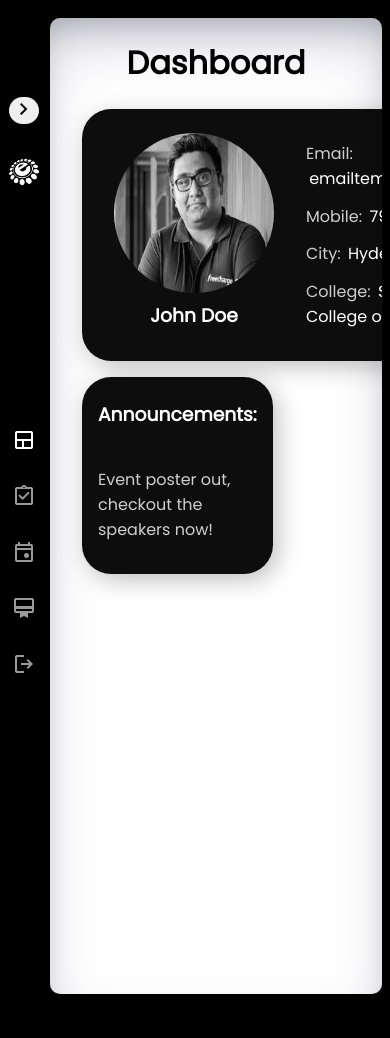
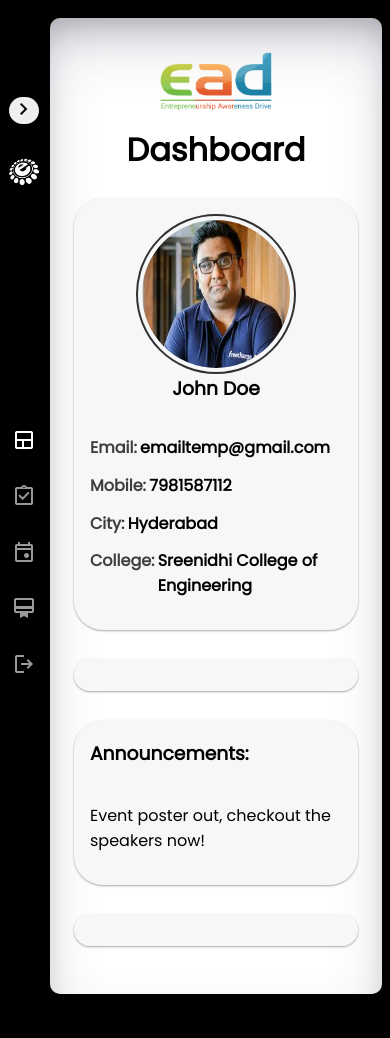
Before and after one commit to abhinavreddy05/ECell-Reg-Portal, a Django app: page /ead/dashboard/ in a window 390 px wide. Run offline with Django 4.2, Linux system fonts and the light colour scheme; a user stored in the database is signed in; some libraries are stand-ins or nearby versions.

Commit message:
chnages made to ead dashboard

```diff
--- a/reg_portal/ead/static/css/ead_dashboard.css
+++ b/reg_portal/ead/static/css/ead_dashboard.css
@@ -4,42 +4,48 @@
     padding: 0 2rem;
 }
 
-.main h1{
-    text-align: center;
+.main span{
+    display: flex;
+    flex-direction: row;
+    align-items: center;
+    justify-content: space-between;
+    margin: 1rem;
+}
+
+.main span h1{
+    margin: 0;
+}
+
+.main span #logo{
+    height: 60px;
+    width: auto;
 }
 
 .main .content{
+    color: black;
+    gap: 1rem;
+    display: grid;
+    grid-template-columns: 1.6fr 1fr;
+    grid-template-rows: 1fr 1fr;
+    margin-bottom: 2rem;
+}
+
+.main .content .card{
+    padding: 1rem;
+    border-radius: 29px;
+    background: hsl(220deg 14% 97%) !important;
+    box-shadow: 0 1px 3px #0000001f, 0 1px 2px #0000003d !important;
+}
+
+.main .content  .card1{
     display: flex;
     flex-direction: row;
-    justify-content: space-evenly;
-    align-items: stretch;
-    color: white;
+    align-items: center;
+    gap: 1rem;
+    font-weight: 700;
 }
 
-.main .content .left{
-    display: flex;
-    flex-direction: column;
-    gap: 1rem;
-}
-
-.main .content .right{
-    display: flex;
-    flex-direction: column;
-}
-
-.main .content .left .card1{
-    display: flex;
-    flex-direction: row;
-    min-width: fit-content;
-    align-items: center;
-    gap: 1rem;
-    padding: 1rem;
-    border-radius: 29px;
-    background: rgba(0, 0, 0, 0.95);
-    box-shadow: 5px 6px 24px 0px rgba(0, 0, 0, 0.25);
-}
-
-.main .content .left .card .profile{
+.main .content  .card1 .profile{
     display: flex;
     flex-direction: column;
     align-items: center;
@@ -47,43 +53,72 @@
     justify-content: center;
 }
 
-.main .content .left .card .profile img{
+.main .content  .card1 .profile img{
     border-radius: 100rem;
     width: 160px;
     height: 160px;
-    filter: saturate(0);
+    border: 2px solid rgba(0, 0, 0, 0.8);
+    padding: 0.25rem;
 }
 
-.main .content .left .card .profile h3{
-    margin: 0.5rem;
+.main .content  .card1 .profile h3{
+    margin: 0rem;
 }
 
-.main .content .left .card .info ul{
+.main .content  .card1 .info ul{
     display: flex;
     flex-direction: column;
     gap: 0.8rem;
 }
 
-.main .content .left .card .info ul li{
-    color: rgba(255, 255, 255, 0.8);
+.main .content  .card1 .info ul li{
+    display: flex;
+    color: rgba(0, 0, 0, 0.75);
 }
 
-.main .content .left .card .info ul li span{
-    color: white;
+.main .content  .card1 .info ul li span{
+    color: black;
     margin: 0 0.2rem;
 }
 
-.main .content .left .card2{
+.main .content  .card3{
     display: flex;
     flex-direction: column;
     min-width: fit-content;
     gap: 1rem;
-    padding: 1rem;
-    border-radius: 29px;
-    background: rgba(0, 0, 0, 0.95);
-    box-shadow: 5px 6px 24px 0px rgba(0, 0, 0, 0.25);
+
 }
 
-.main .content .left .card2 h3{
-    margin: 0.4rem 0;
+.main .content  .card3 h3{
+    margin: 0.2rem 0;
 }
+
+@media (max-width:600px) {
+    .main{
+        padding: 1rem;
+    }
+
+    .main span{
+        display: flex;
+        flex-direction: column-reverse;
+        gap: 1rem;
+    }
+
+    .main .content{
+        padding: 0.5rem;
+    }
+    .main .content .card1{
+        display: flex;
+        flex-direction: column;
+        align-items: center;
+    }
+}
+
+@media (max-width: 1000px) {
+    .main .content{
+        gap: 1.8rem;
+        display: grid;
+        grid-template-columns: 1fr;
+        grid-template-rows: auto auto auto auto;
+    }
+}
--- a/reg_portal/ead/templates/ead/dashboard.html
+++ b/reg_portal/ead/templates/ead/dashboard.html
@@ -2,9 +2,11 @@
 {% load static %}
 
 {% block content %}
-<h1>Dashboard</h1>
+<span>
+    <h1>Dashboard</h1>
+    <img id="logo" src="{% static 'images/ead.png' %}" alt="">
+</span>
 <div class="content">
-    <div class="left col-7">
         <div class="card card1">
             <div class="profile">
                 <img src="{% static 'images/profile.jpeg' %}" alt="Profile">
@@ -19,7 +21,10 @@
                 </ul>
             </div>
         </div>
-        <div class="card card2">
+        <div class="card">
+
+        </div>
+        <div class="card card3">
             <h3>Announcements:</h3>
             <div class="info">
                 <ul>
@@ -27,14 +32,8 @@
                 </ul>
             </div>
         </div>
-    </div>
-    <div class="right col-5">
         <div class="card">
 
         </div>
-        <div class="card">
-
-        </div>
-    </div>
 </div>
 {% endblock content %}
```
Also changed, not shown: reg_portal/db.sqlite3.
